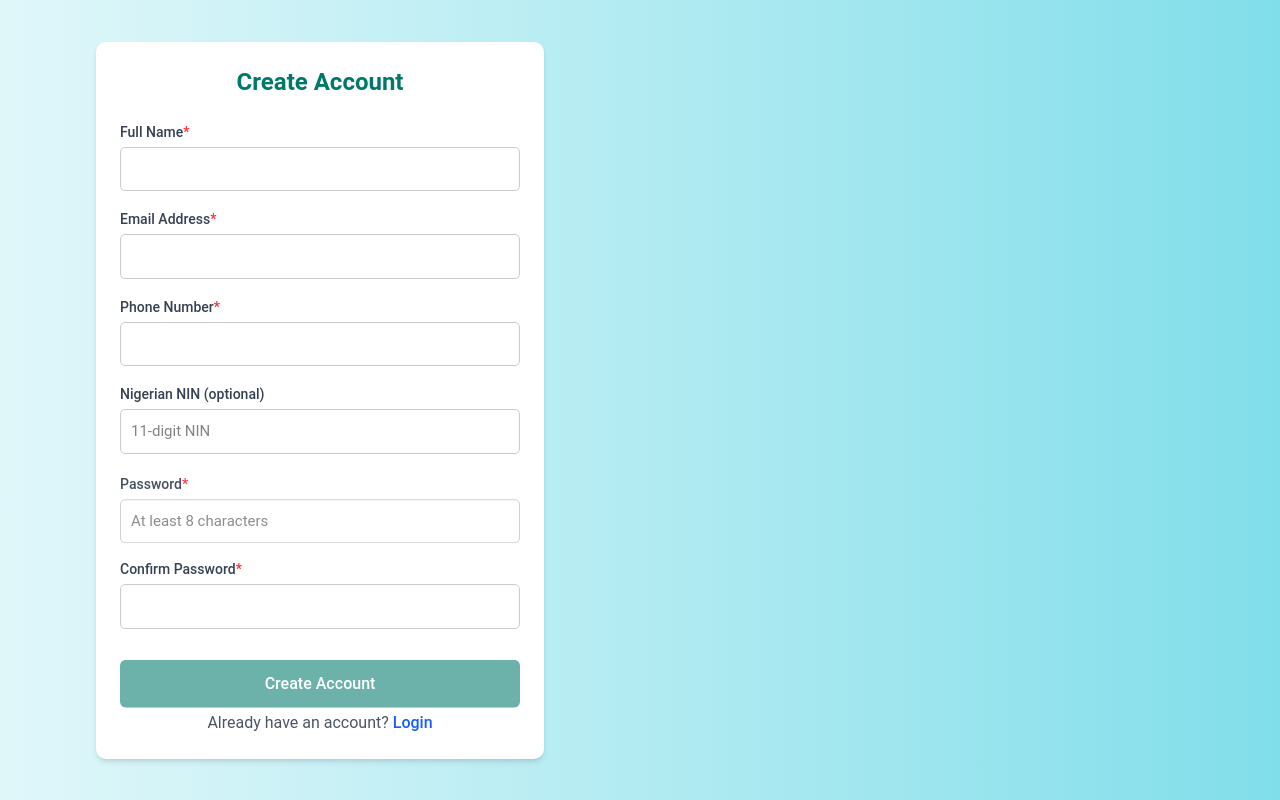
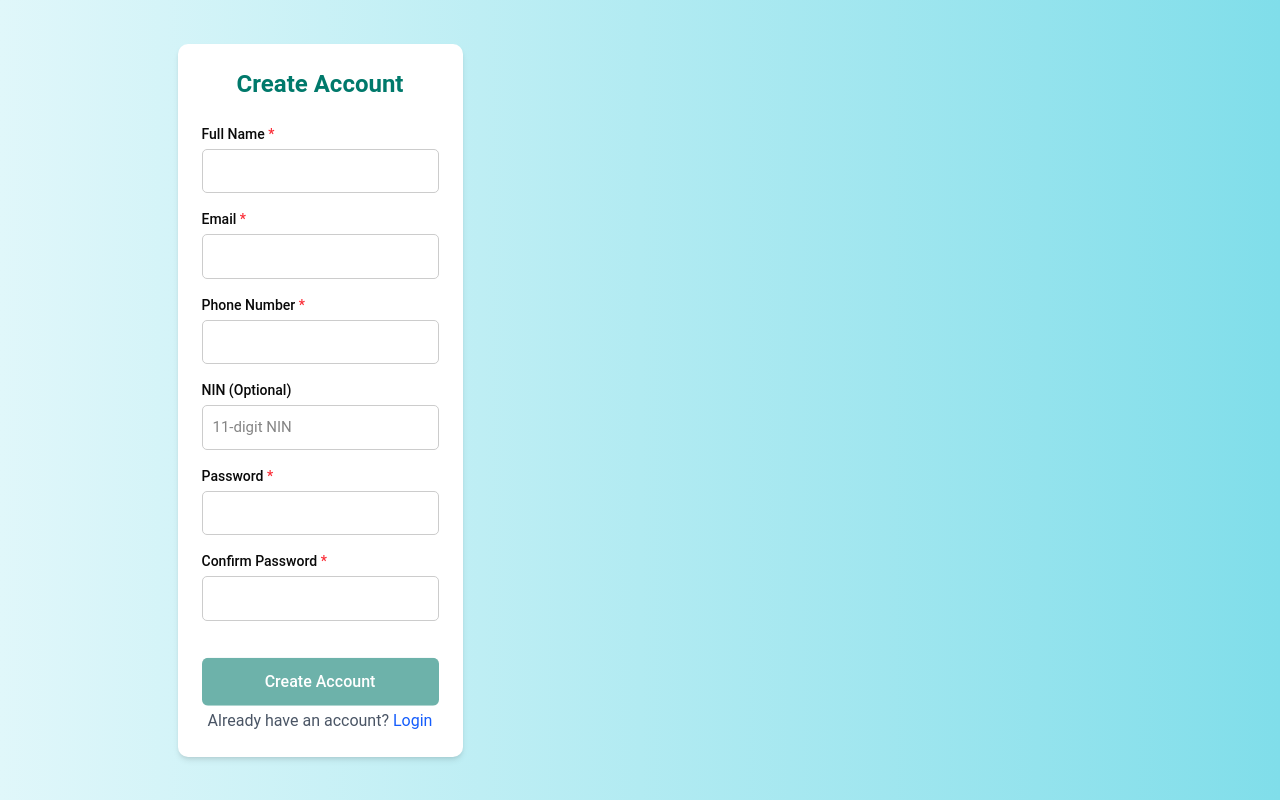
Before and after one commit to godswillo243/nvc_official_frontend, a React (Vite) app: page /auth/signup in a window 1280 px wide. Built offline with nearby package versions, Linux system fonts and the light colour scheme; no server answers.

Commit message:
All backend Implementations made

```diff
--- a/src/routes/auth/signup.tsx
+++ b/src/routes/auth/signup.tsx
@@ -1,8 +1,7 @@
-import { useState, type FormEvent, useEffect } from "react";
+import { useState, type FormEvent } from "react";
 import { useSignup } from "../../lib/react-query/mutations";
 import { toast } from "react-toastify";
 import { Link, useNavigate } from "react-router-dom";
-import { validateEmail, validatePhoneNumber, validatePassword } from "../../utils/validators";
 
 function Signup() {
   const [form, setForm] = useState({
@@ -13,71 +12,72 @@ function Signup() {
     nin: "",
     phone_number: "",
   });
-  const [formErrors, setFormErrors] = useState<Record<string, string>>({});
-  const [touchedFields, setTouchedFields] = useState<Record<string, boolean>>({});
+  const [errors, setErrors] = useState<Record<string, string>>({});
+  const [touched, setTouched] = useState<Record<string, boolean>>({});
 
   const { mutate: signup, isPending } = useSignup();
   const navigate = useNavigate();
 
-  useEffect(() => {
-    // Validate form on change
-    const errors: Record<string, string> = {};
+  const validateField = (name: string, value: string) => {
+    switch (name) {
+      case "name":
+        return value.trim() ? "" : "Full name is required";
+      case "email":
+        if (!value) return "Email is required";
+        if (!/^[^\s@]+@[^\s@]+\.[^\s@]+$/.test(value)) return "Invalid email format";
+        return "";
+      case "phone_number":
+        if (!value) return "Phone number is required";
+        if (!/^(0|234)(7|8|9)(0|1)\d{8}$/.test(value)) return "Invalid Nigerian phone number";
+        return "";
+      case "nin":
+        if (value && !/^\d{11}$/.test(value)) return "NIN must be 11 digits";
+        return "";
+      case "password":
+        if (!value) return "Password is required";
+        if (value.length < 8) return "Password must be at least 8 characters";
+        return "";
+      case "confirmPassword":
+        if (value !== form.password) return "Passwords don't match";
+        return "";
+      default:
+        return "";
+    }
+  };
 
-    if (touchedFields.name && !form.name.trim()) {
-      errors.name = "Full name is required";
+  const handleChange = (e: React.ChangeEvent<HTMLInputElement>) => {
+    const { name, value } = e.target;
+    setForm(prev => ({ ...prev, [name]: value }));
+    if (touched[name]) {
+      setErrors(prev => ({ ...prev, [name]: validateField(name, value) }));
     }
+  };
 
-    if (touchedFields.email) {
-      if (!form.email) {
-        errors.email = "Email is required";
-      } else if (!validateEmail(form.email)) {
-        errors.email = "Please enter a valid email address";
+  const handleBlur = (e: React.FocusEvent<HTMLInputElement>) => {
+    const { name, value } = e.target;
+    setTouched(prev => ({ ...prev, [name]: true }));
+    setErrors(prev => ({ ...prev, [name]: validateField(name, value) }));
+  };
+
+  const validateForm = () => {
+    const newErrors: Record<string, string> = {};
+    let isValid = true;
+
+    Object.keys(form).forEach(key => {
+      const error = validateField(key, form[key as keyof typeof form]);
+      if (error) {
+        newErrors[key] = error;
+        isValid = false;
       }
-    }
+    });
 
-    if (touchedFields.phone_number) {
-      if (!form.phone_number) {
-        errors.phone_number = "Phone number is required";
-      } else if (!validatePhoneNumber(form.phone_number)) {
-        errors.phone_number = "Please enter a valid phone number";
-      }
-    }
+    setErrors(newErrors);
+    return isValid;
+  };
 
-    if (touchedFields.nin && form.nin && form.nin.length !== 11) {
-      errors.nin = "NIN must be exactly 11 digits";
-    }
-
-    if (touchedFields.password) {
-      if (!form.password) {
-        errors.password = "Password is required";
-      } else if (!validatePassword(form.password)) {
-        errors.password = "Password must be at least 8 characters";
-      }
-    }
-
-    if (touchedFields.confirmPassword && form.password !== form.confirmPassword) {
-      errors.confirmPassword = "Passwords do not match";
-    }
-
-    setFormErrors(errors);
-  }, [form, touchedFields]);
-
-  function handleChange(e: React.ChangeEvent<HTMLInputElement>) {
-    const { name, value } = e.target;
-    setForm((prev) => ({ ...prev, [name]: value }));
-    setTouchedFields((prev) => ({ ...prev, [name]: true }));
-  }
-
-  function handleBlur(e: React.FocusEvent<HTMLInputElement>) {
-    const { name } = e.target;
-    setTouchedFields((prev) => ({ ...prev, [name]: true }));
-  }
-
-  function handleSubmit(e: FormEvent<HTMLFormElement>) {
+  const handleSubmit = (e: FormEvent<HTMLFormElement>) => {
     e.preventDefault();
-
-    // Mark all fields as touched to show all possible errors
-    setTouchedFields({
+    setTouched({
       name: true,
       email: true,
       password: true,
@@ -86,106 +86,137 @@ function Signup() {
       nin: true,
     });
 
-    // Check if there are any errors
-    if (Object.keys(formErrors).length > 0) {
-      toast.error("Please fix the errors in the form");
+    if (!validateForm()) {
+      toast.error("Please fix the form errors");
       return;
     }
 
-    const { name, email, password, phone_number, nin } = form;
-
     const payload = {
-      name: name.trim(),
-      email: email.trim(),
-      password,
-      phone_number: phone_number.trim(),
-      nin: nin.trim() || "***********", // Default value if not provided
+      name: form.name.trim(),
+      email: form.email.trim(),
+      password: form.password,
+      phone_number: form.phone_number.trim(),
+      nin: form.nin.trim() || "***********",
     };
 
     signup(payload, {
-      onError(error: any) {
-        toast.error(
-          error?.response?.data?.message ||
-          error?.message ||
-          "Signup failed. Please try again."
-        );
+      onError: (error: any) => {
+        toast.error(error?.response?.data?.message || "Signup failed. Please try again.");
       },
-      onSuccess() {
-        toast.success("Account created successfully! Redirecting to login...");
-        setTimeout(() => {
-          navigate("/auth/login");
-        }, 1500);
+      onSuccess: () => {
+        toast.success("Account created! Redirecting to login...");
+        setTimeout(() => navigate("/auth/login"), 1500);
       },
     });
-  }
+  };
 
   return (
-    <div className="form-container max-w-md mx-auto p-6 bg-white rounded-lg shadow-md">
+    <div className="max-w-md mx-auto p-6 bg-white rounded-lg shadow-md">
       <h2 className="text-2xl font-bold text-center mb-6">Create Account</h2>
-      <form id="registrationForm" onSubmit={handleSubmit} noValidate>
-        {[
-          { id: "name", label: "Full Name", type: "text", required: true },
-          { id: "email", label: "Email Address", type: "email", required: true },
-          { id: "phone_number", label: "Phone Number", type: "tel", required: true },
-          { id: "nin", label: "Nigerian NIN (optional)", type: "text", placeholder: "11-digit NIN", pattern: "\\d*" },
-          { id: "password", label: "Password", type: "password", required: true, minLength: 8, placeholder: "At least 8 characters" },
-          { id: "confirmPassword", label: "Confirm Password", type: "password", required: true },
-        ].map((field) => (
-          <div key={field.id} className="form-group mb-4">
-            <label htmlFor={field.id} className="block text-sm font-medium text-gray-700 mb-1">
-              {field.label}
-              {field.required && <span className="text-red-500">*</span>}
+      <form onSubmit={handleSubmit} noValidate>
+        <div className="mb-4">
+          <label className="block text-sm font-medium mb-1">
+            Full Name <span className="text-red-500">*</span>
           </label>
           <input
-              id={field.id}
-              name={field.id}
-              type={field.type}
-              required={field.required}
-              minLength={field.minLength}
-              placeholder={field.placeholder}
-              pattern={field.pattern}
+            type="text"
+            name="name"
+            value={form.name}
             onChange={handleChange}
             onBlur={handleBlur}
-              value={form[field.id as keyof typeof form]}
-              className={`w-full px-3 py-2 border rounded-md focus:outline-none focus:ring-2 ${
-                formErrors[field.id] ? "border-red-500 focus:ring-red-200" : "border-gray-300 focus:ring-blue-200"
-              }`}
+            className={`w-full p-2 border rounded ${errors.name ? "border-red-500" : "border-gray-300"}`}
           />
-            {formErrors[field.id] && (
-              <p className="mt-1 text-sm text-red-600">{formErrors[field.id]}</p>
-            )}
+          {errors.name && <p className="text-red-500 text-xs mt-1">{errors.name}</p>}
         </div>
-        ))}
+
+        <div className="mb-4">
+          <label className="block text-sm font-medium mb-1">
+            Email <span className="text-red-500">*</span>
+          </label>
+          <input
+            type="email"
+            name="email"
+            value={form.email}
+            onChange={handleChange}
+            onBlur={handleBlur}
+            className={`w-full p-2 border rounded ${errors.email ? "border-red-500" : "border-gray-300"}`}
+          />
+          {errors.email && <p className="text-red-500 text-xs mt-1">{errors.email}</p>}
+        </div>
+
+        <div className="mb-4">
+          <label className="block text-sm font-medium mb-1">
+            Phone Number <span className="text-red-500">*</span>
+          </label>
+          <input
+            type="tel"
+            name="phone_number"
+            value={form.phone_number}
+            onChange={handleChange}
+            onBlur={handleBlur}
+            className={`w-full p-2 border rounded ${errors.phone_number ? "border-red-500" : "border-gray-300"}`}
+          />
+          {errors.phone_number && <p className="text-red-500 text-xs mt-1">{errors.phone_number}</p>}
+        </div>
+
+        <div className="mb-4">
+          <label className="block text-sm font-medium mb-1">NIN (Optional)</label>
+          <input
+            type="text"
+            name="nin"
+            value={form.nin}
+            onChange={handleChange}
+            onBlur={handleBlur}
+            placeholder="11-digit NIN"
+            className={`w-full p-2 border rounded ${errors.nin ? "border-red-500" : "border-gray-300"}`}
+          />
+          {errors.nin && <p className="text-red-500 text-xs mt-1">{errors.nin}</p>}
+        </div>
+
+        <div className="mb-4">
+          <label className="block text-sm font-medium mb-1">
+            Password <span className="text-red-500">*</span>
+          </label>
+          <input
+            type="password"
+            name="password"
+            value={form.password}
+            onChange={handleChange}
+            onBlur={handleBlur}
+            className={`w-full p-2 border rounded ${errors.password ? "border-red-500" : "border-gray-300"}`}
+          />
+          {errors.password && <p className="text-red-500 text-xs mt-1">{errors.password}</p>}
+        </div>
+
+        <div className="mb-6">
+          <label className="block text-sm font-medium mb-1">
+            Confirm Password <span className="text-red-500">*</span>
+          </label>
+          <input
+            type="password"
+            name="confirmPassword"
+            value={form.confirmPassword}
+            onChange={handleChange}
+            onBlur={handleBlur}
+            className={`w-full p-2 border rounded ${errors.confirmPassword ? "border-red-500" : "border-gray-300"}`}
+          />
+          {errors.confirmPassword && <p className="text-red-500 text-xs mt-1">{errors.confirmPassword}</p>}
+        </div>
 
         <button
           type="submit"
-          disabled={isPending || Object.keys(formErrors).length > 0}
-          className={`w-full py-2 px-4 rounded-md text-white font-medium ${
-            isPending || Object.keys(formErrors).length > 0
-              ? "bg-gray-400 cursor-not-allowed"
-              : "bg-blue-600 hover:bg-blue-700"
+          disabled={isPending}
+          className={`w-full py-2 px-4 rounded text-white font-medium ${
+            isPending ? "bg-gray-400" : "bg-blue-600 hover:bg-blue-700"
           }`}
         >
-          {isPending ? (
-            <span className="flex items-center justify-center">
-              <svg className="animate-spin -ml-1 mr-2 h-4 w-4 text-white" xmlns="http://www.w3.org/2000/svg" fill="none" viewBox="0 0 24 24">
-                <circle className="opacity-25" cx="12" cy="12" r="10" stroke="currentColor" strokeWidth="4"></circle>
-                <path className="opacity-75" fill="currentColor" d="M4 12a8 8 0 018-8V0C5.373 0 0 5.373 0 12h4zm2 5.291A7.962 7.962 0 014 12H0c0 3.042 1.135 5.824 3 7.938l3-2.647z"></path>
-              </svg>
-              Creating Account...
-            </span>
-          ) : (
-            "Create Account"
-          )}
+          {isPending ? "Creating Account..." : "Create Account"}
         </button>
       </form>
 
       <p className="text-center mt-4 text-gray-600">
         Already have an account?{" "}
-        <Link
-          to="/auth/login"
-          className="text-blue-600 hover:text-blue-800 font-medium"
-        >
+        <Link to="/auth/login" className="text-blue-600 hover:underline">
           Login
         </Link>
       </p>
```
Lines whose indentation alone changed are shown as unchanged.
